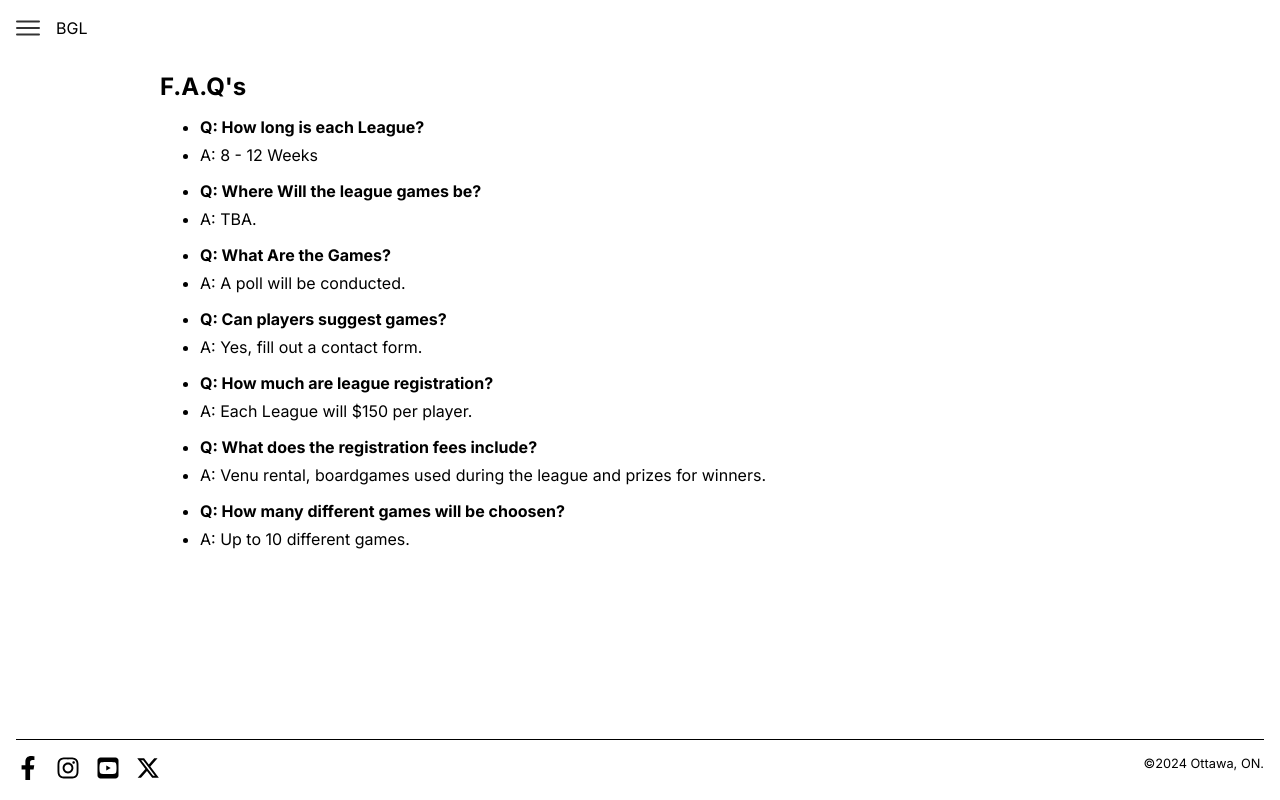
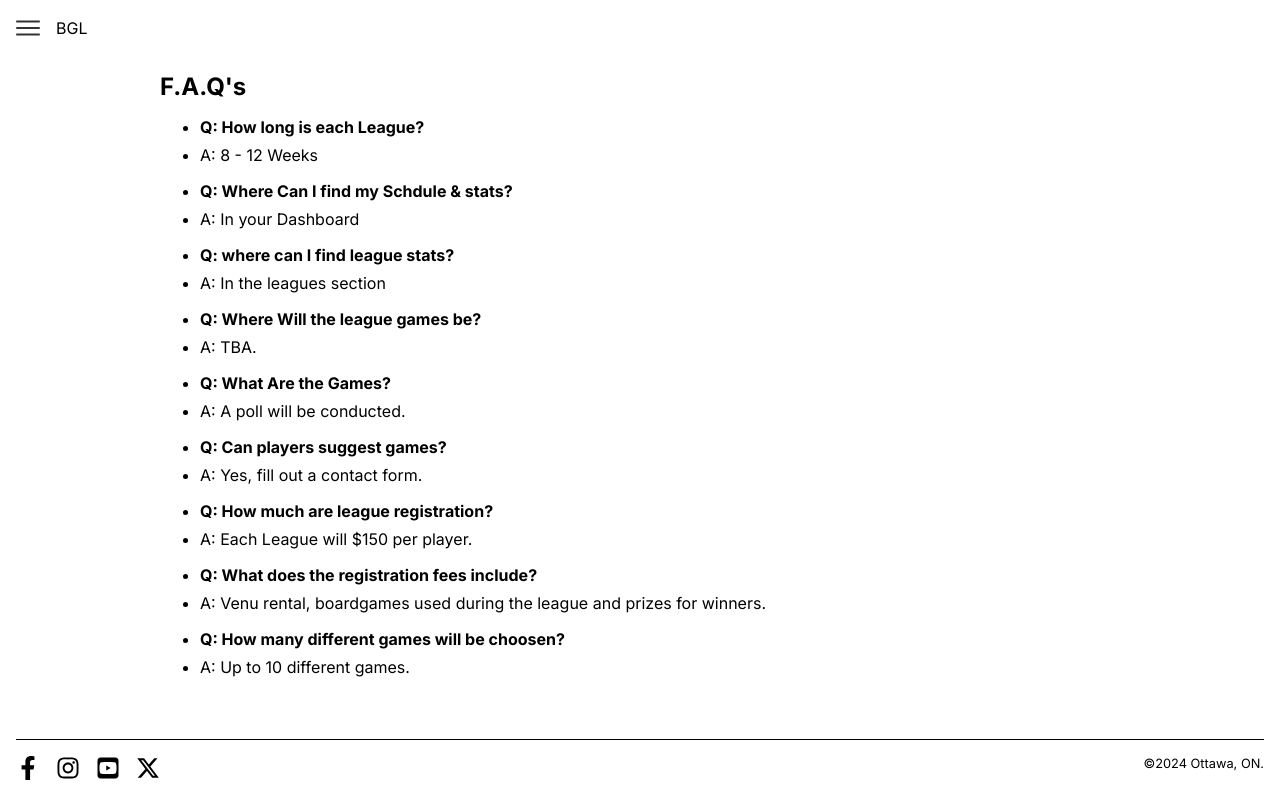
Before and after one commit to LaithAlwani/bgl, a Next.js app: page /faq in a window 1280 px wide. Built offline with nearby package versions, Linux system fonts and the light colour scheme; no server answers.

Commit message:
adds more faq

```diff
--- a/app/faq/page.jsx
+++ b/app/faq/page.jsx
@@ -7,6 +7,14 @@ export default function FAQPage() {
       <ul>
         <li>Q: How long is each League?</li>
         <li>A: 8 - 12 Weeks</li>
+      </ul>
+      <ul>
+        <li>Q: Where Can I find my Schdule & stats?</li>
+        <li>A: In your Dashboard</li>
+      </ul>
+      <ul>
+        <li>Q: where can I find league stats?</li>
+        <li>A: In the leagues section</li>
       </ul>
       <ul>
         <li>Q: Where Will the league games be?</li>
```
